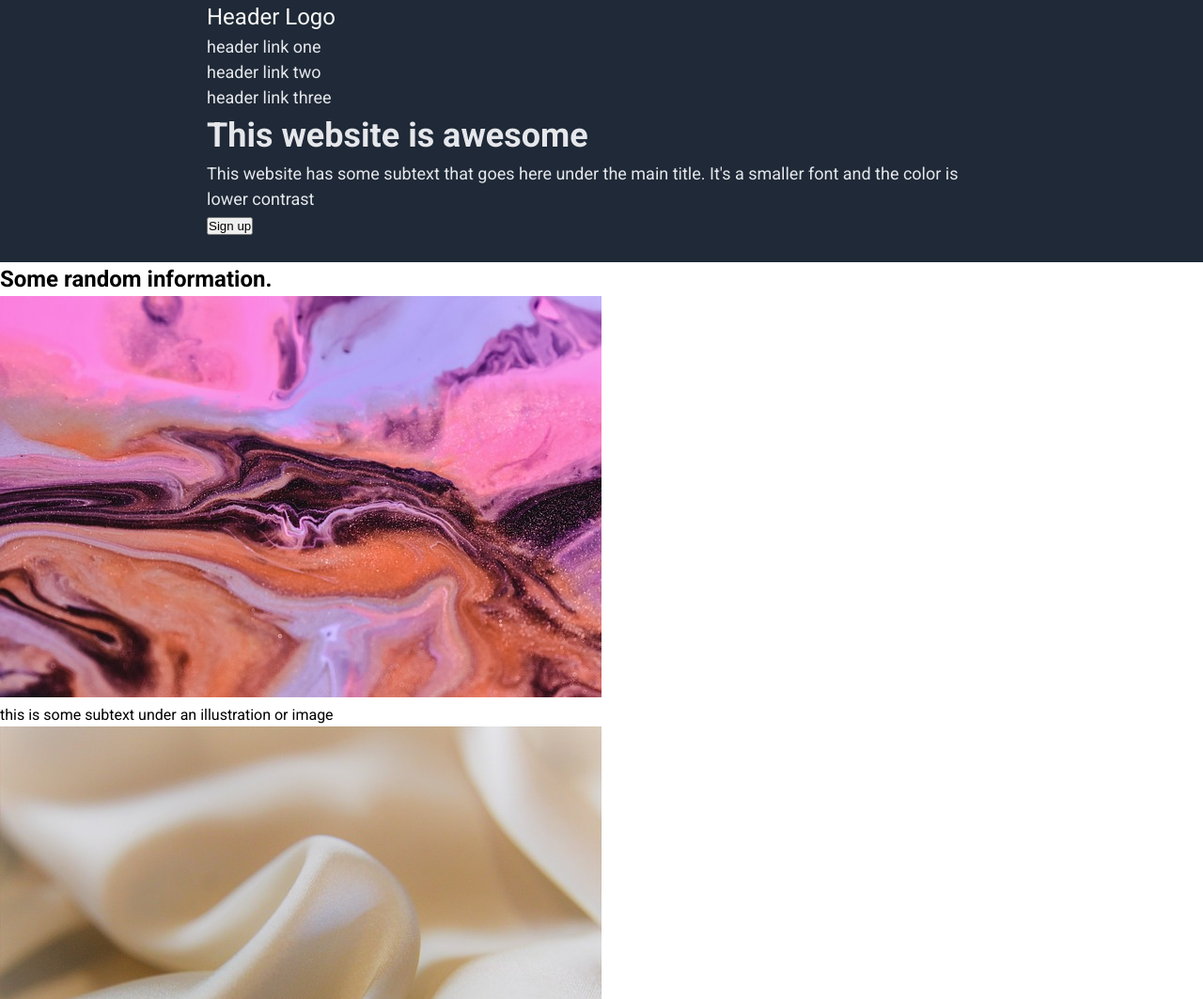
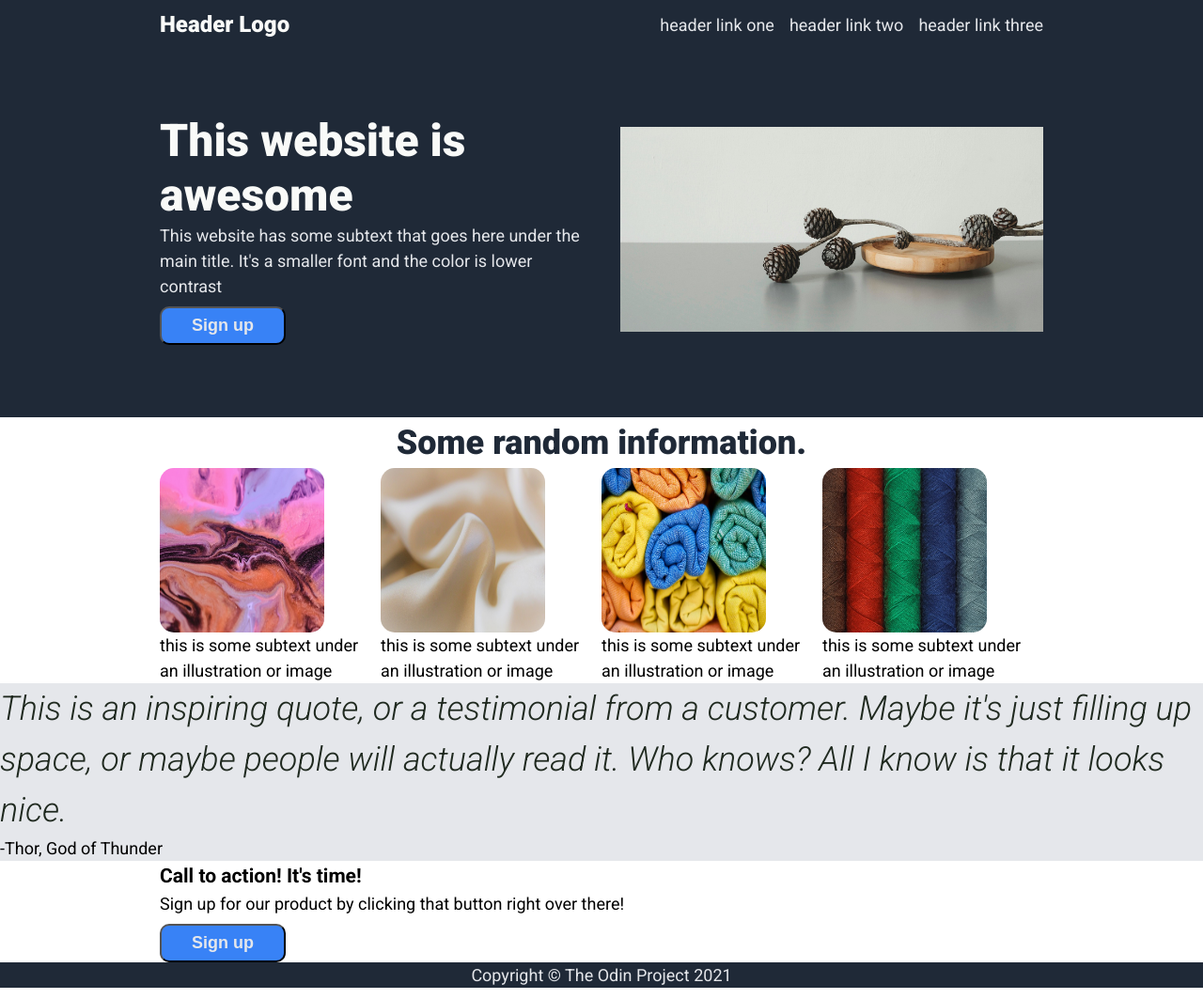
Before and after one commit to slerbert/too-landing-page, a plain HTML site: page index.html in a window 1280 px wide. Shown: the top 1063 px of the page at 94% size. Drawn offline with Linux system fonts and the light colour scheme.

Commit message:
Add hero

```diff
--- a/index.html
+++ b/index.html
@@ -26,17 +26,22 @@
             </nav>
             <div class="hero">
                 <div class="container">
+                    <div>
                         <h1>This website is awesome</h1>
-                    <p>This website has some subtext that goes here under the main title. It's a smaller font and the
+                        <p>This website has some subtext that goes here under the main title. It's a smaller font and
+                            the
                             color
                             is lower contrast</p>
                         <button class="button">Sign up</button>
                     </div>
+                    <img src="./img/pine-cone.jpg" alt="Image of pine cones on a grey surface" width="3264"
+                        height="2409">
                 </div>
-            <img src="" alt="">
+            </div>
         </header>
         <section class="boxes">
             <h2>Some random information.</h2>
+            <div class="container">
                 <div class="box">
                     <img src="./img/paint.jpg" alt="Image of epoxy resin marbling">
                     <p>this is some subtext under an illustration or image</p>
@@ -53,6 +58,7 @@
                     <img src="./img/thread.jpg" alt="Image of different colored thread on spools">
                     <p>this is some subtext under an illustration or image</p>
                 </div>
+            </div>
         </section>
         <section class="quote">
             <p class="quote-body">
@@ -63,10 +69,12 @@
         </section>
         <section class="cta">
             <div class="container">
+                <div>
                     <h3>Call to action! It's time!</h3>
                     <p>Sign up for our product by clicking that button right over there!</p>
                 </div>
                 <button class="button btn-inverse">Sign up</button>
+            </div>
         </section>
         <footer class="footer">
             Copyright © The Odin Project 2021
--- a/style.css
+++ b/style.css
@@ -8,7 +8,7 @@
 
 body {
     font-family: Roboto, sans-serif;
-    font-size: 16px;
+    font-size: 18px;
     line-height: 1.5;
 }
 
@@ -23,16 +23,26 @@ a {
 }
 
 .container {
-    max-width: 900px;
+    max-width: 1000px;
     margin: 0 auto;
     padding: 0 30px;
 }
 
 .header,
-.hero {
+.hero,
+.footer {
     background: #1F2937;
     color: #e5e7eb;
     font-size: 18px;
+}
+
+.hero {
+    min-height: 400px;
+    height: 400px;
+}
+
+.navbar {
+    padding-top: 8px;
 }
 
 .navbar a {
@@ -42,4 +52,87 @@ a {
 .navbar .logo {
     color: #f9faf8;
     font-size: 24px;
+    font-weight: 900;
 }
+
+.navbar .container {
+    display: flex;
+    justify-content: space-between;
+    align-items: center;
+}
+
+.navbar .nav {
+    display: flex;
+    gap: 16px;
+}
+
+.hero h1 {
+    font-size: 48px;
+    color: #f9faf8;
+    font-weight: 900;
+    line-height: 1.2;
+}
+
+.button {
+    background-color: #3882f6;
+    color: #e5e7eb;
+    padding: .5rem 2rem;
+    font-weight: 700;
+    font-size: 18px;
+    border-radius: 10px;
+    margin-top: 8px;
+}
+
+.hero img {
+    width: 450px;
+    height: auto;
+}
+
+.hero .container {
+    height: 100%;
+    display: flex;
+    justify-content: space-between;
+    align-items: center;
+    gap: 32px;
+}
+
+.boxes .container {
+    display: flex;
+}
+.box {
+    display: flex;
+    justify-content: center;
+    align-content: center;
+    flex-direction: column;
+}
+
+.boxes img {
+    width: 175px;
+    height: 175px;
+    overflow: hidden;
+    border-radius: 15px;
+}
+
+.boxes h2 {
+    font-size: 36px;
+    color: #1f2937;
+    font-weight: 900;
+    text-align: center;
+}
+
+.quote {
+    background-color: #e5e7eb;
+}
+
+.quote-body {
+    font-size: 36px;
+    color: #1f291f;
+    font-style: italic;
+    font-weight: 300;
+}
+
+.footer {
+    display: flex;
+    justify-content: center;
+    align-items: center;
+}
```
Also changed, not shown: img/pine-cone.jpg (added), 1 other file. Lines whose indentation alone changed are shown as unchanged.
